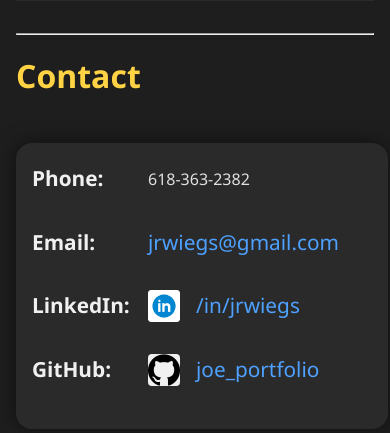
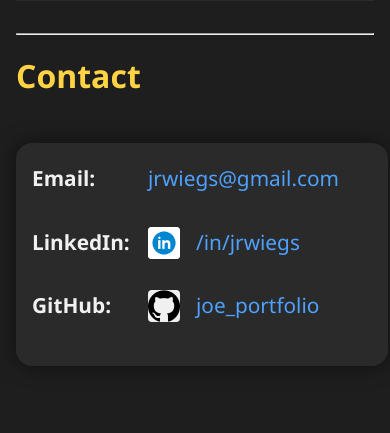
Before and after one commit to jrwiegsDev/portfolio-site, a Flask app: page /contact in a window 390 px wide. Shown: the part 339-772 px from the top of the page. Run offline with Flask 3, Linux system fonts and the light colour scheme.

Commit message:
Remove phone number from contact page

```diff
--- a/templates/contact.html
+++ b/templates/contact.html
@@ -6,11 +6,6 @@
 <h1>Contact</h1>
 
 <div class="contact-section">
-    <div class="contact-row">
-        <span class="contact-label">Phone:</span>
-        <span>618-363-2382</span>
-    </div>
-
     <div class="contact-row">
         <span class="contact-label">Email:</span>
         <a class="contact-link" href="mailto:jrwiegs@gmail.com">jrwiegs@gmail.com</a>
```
